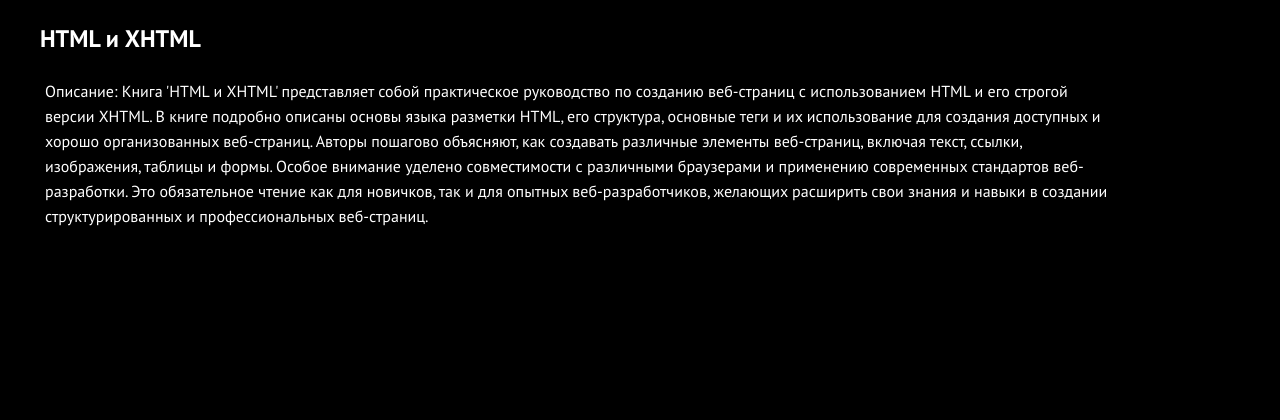
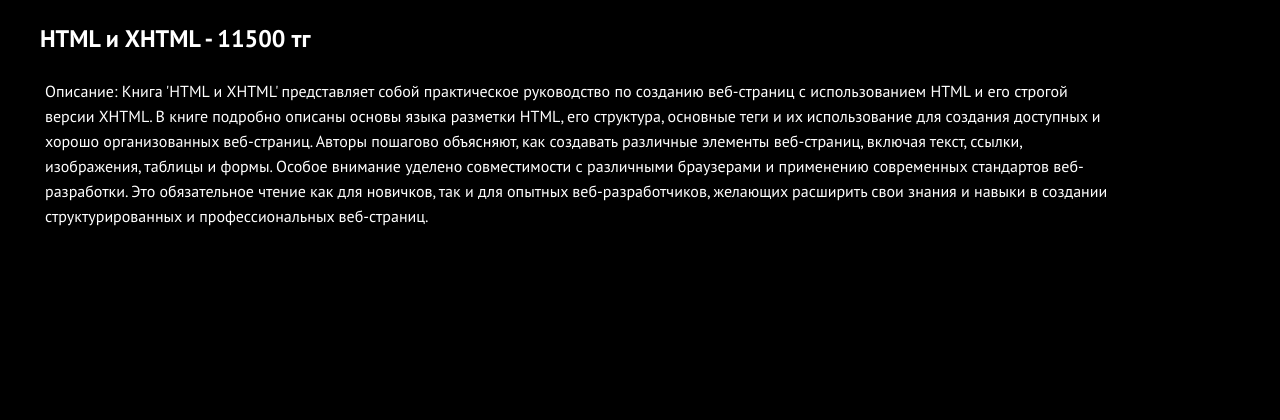
Before and after one commit to Rumi605/mySite, a PHP site: page /catalog/product_template.php?id=1 in a window 1280 px wide. Shown: the part 326-746 px from the top of the page. Run offline with PHP 8.4, Linux system fonts and the light colour scheme.

Commit message:
finished2

```diff
--- a/catalog/product_template.php
+++ b/catalog/product_template.php
@@ -27,7 +27,7 @@ $product = $products[$productId - 1];
                 <img src="<?=$product->image[1]?>" width="200" height="200">
                 </div>
             <div>
-                <h2 class="name"><?=$product->name?></h2>
+                <h2 class="name"><?=$product->name?> - <?= $product->price ?> тг</h2>
                 <p class="text11">Описание:
                 <?=$product->description?>
                  </p>
```
